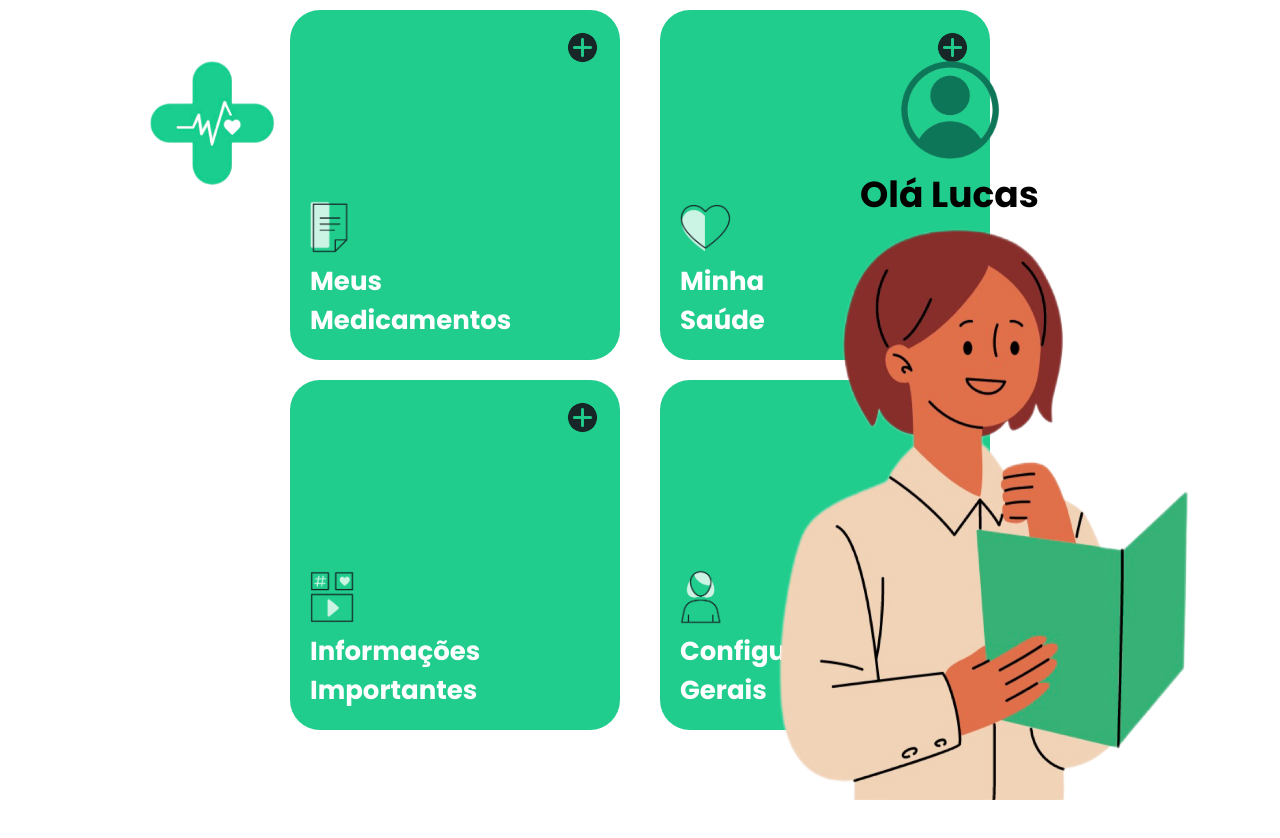
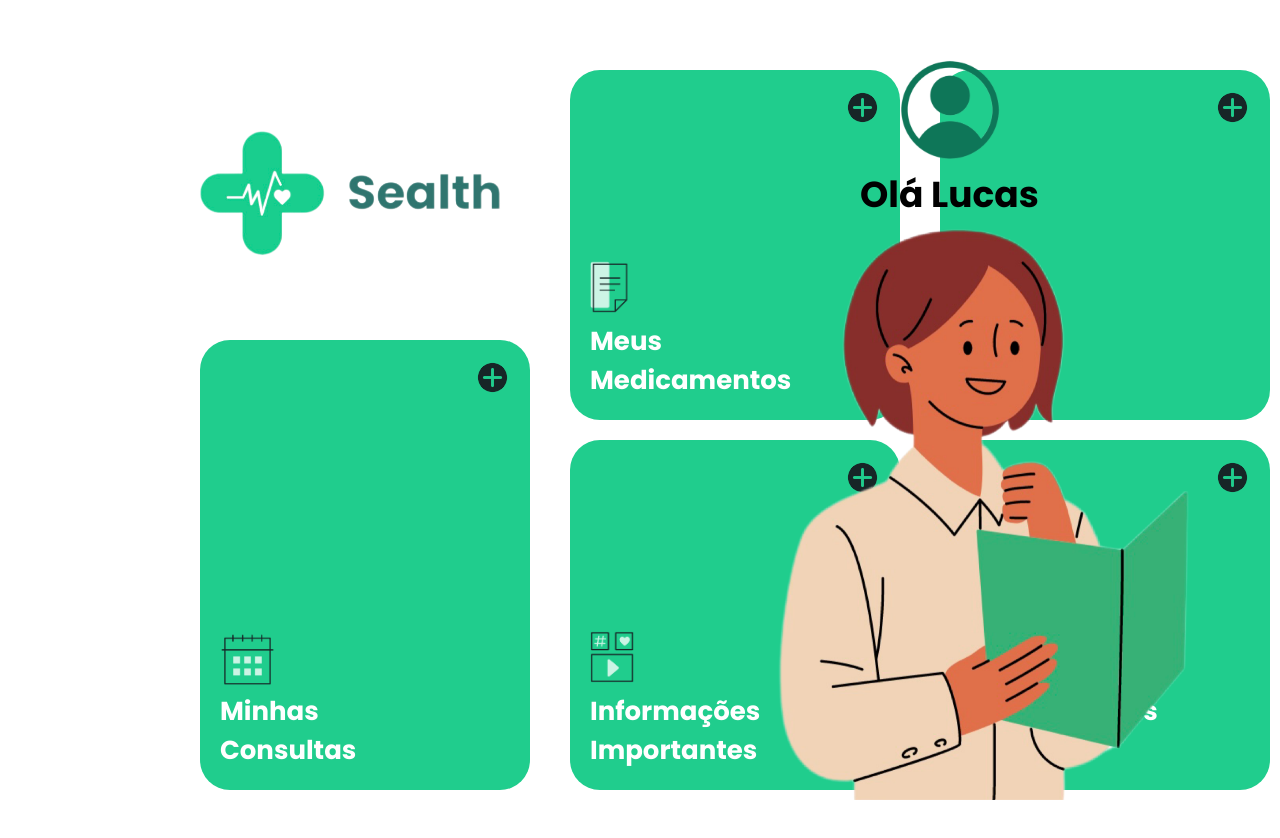
Before and after one commit to llucaschagass/Projeto-Sealth-Angular, an Angular app: page /home in a window 1280 px wide. Shown: the top 838 px of the page. Before the commit the page ends 800 px from the top, so only its background shows below. Built offline with nearby package versions, Linux system fonts and the light colour scheme.

Commit message:
feat: melhoramento do component home, adicionando o quinto modulo

```diff
--- a/src/app/pages/home/home.component.html
+++ b/src/app/pages/home/home.component.html
@@ -2,31 +2,40 @@
 
 <div class="container">
     <div class="row">
-        <div class="module">
-            <img class="icon" src="/assets/png/medicamentos-icon.png" alt="Medicamentos" />
-            <span class="line1">Meus</span>
-            <span class="line2">Medicamentos</span>
-            <img class="open-icon" src="/assets/png/open-icon.png" alt="Abrir" />
-        </div>
-        <div class="module">
-            <img class="icon" src="/assets/png/saude-icon.png" alt="Saúde" />
-            <span class="line1">Minha</span>
-            <span class="line2">Saúde</span>
-            <img class="open-icon" src="/assets/png/open-icon.png" alt="Abrir" />
+        <div class="module-extra"></div>
+        <div class="module-big">
+            <img class="icon" src="/assets/png/calendario-icon.png" alt="Logo">
+            <span class="line1">Minhas</span>
+            <span class="line2">Consultas</span>
+            <img class="open-icon" src="/assets/png/open-icon.png" alt="Abrir">
         </div>
     </div>
     <div class="row">
         <div class="module">
-            <img class="icon" src="/assets/png/avisos-icon.png" alt="Informações Importantes" />
+            <img class="icon" src="/assets/png/medicamentos-icon.png" alt="Medicamentos">
+            <span class="line1">Meus</span>
+            <span class="line2">Medicamentos</span>
+            <img class="open-icon" src="/assets/png/open-icon.png" alt="Abrir">
+        </div>
+        <div class="module">
+            <img class="icon" src="/assets/png/avisos-icon.png" alt="Informações Importantes">
             <span class="line1">Informações</span>
             <span class="line2">Importantes</span>
-            <img class="open-icon" src="/assets/png/open-icon.png" alt="Abrir" />
+            <img class="open-icon" src="/assets/png/open-icon.png" alt="Abrir">
+        </div>
+    </div>
+    <div class="row">
+        <div class="module">
+            <img class="icon" src="/assets/png/saude-icon.png" alt="Saúde">
+            <span class="line1">Minha</span>
+            <span class="line2">Saúde</span>
+            <img class="open-icon" src="/assets/png/open-icon.png" alt="Abrir">
         </div>
         <div class="module">
-            <img class="icon" src="/assets/png/config-icon.png" alt="Configurações Gerais" />
+            <img class="icon" src="/assets/png/config-icon.png" alt="Configurações Gerais">
             <span class="line1">Configurações</span>
             <span class="line2">Gerais</span>
-            <img class="open-icon" src="/assets/png/open-icon.png" alt="Abrir" />
+            <img class="open-icon" src="/assets/png/open-icon.png" alt="Abrir">
         </div>
     </div>
 </div>
--- a/src/app/pages/home/home.component.scss
+++ b/src/app/pages/home/home.component.scss
@@ -1,12 +1,15 @@
 @import "../../../styles/variables.scss";
 
+/* Estilos para a logo */
 .logo {
     position: absolute;
     width: 500px;
     height: auto;
-    left: 50px;
+    left: 100px;
+    margin-top: 70px;
 }
 
+/* Estilos para a ilustração da home */
 .home-ilustration {
     position: fixed;
     bottom: 0;
@@ -15,44 +18,57 @@
     height: auto;
 }
 
+/* Estilos para o container principal */
 .container {
     display: flex;
-    flex-direction: column;
-    justify-content: center;
+    flex-direction: row;
     align-items: center;
-    gap: 20px;
-    padding: 10px;
+    gap: 40px;
+    padding: 70px;
+    padding-left: 200px;
 }
 
+/* Estilos para as linhas de módulos */
 .row {
     display: flex;
-    gap: 40px;
+    flex-direction: column;
+    gap: 20px;
 }
 
+/* Estilos para os módulos */
 .module {
-    position: relative; /* Para permitir posicionamento absoluto dos ícones */
+    position: relative;
     width: 330px;
     height: 350px;
     background-color: $primary-color;
     border-radius: 30px;
     display: flex;
     flex-direction: column;
-    justify-content: flex-end; /* Alinha o texto ao final da div */
-    align-items: flex-start; /* Alinha o texto à esquerda */
+    justify-content: flex-end;
+    align-items: flex-start;
     font-size: 26px;
     color: white;
     font-family: "Poppins", sans-serif;
-    text-align: left; /* Alinha o texto à esquerda */
-    padding: 20px; /* Adiciona um padding interno */
+    text-align: left;
+    padding: 20px;
     font-weight: bold;
+    transition: transform 0.3s ease;
+    cursor: pointer;
+
+    &:hover {
+        transform: translateY(-5px);
+        box-shadow: 0 6px 6px 0 rgba(0, 0, 0, 0.5);
+    }
 }
 
+/* Estilos para os ícones dentro dos módulos */
 .module .icon {
     width: auto;
     height: 60px;
-    margin-bottom: 5px; /* Espaçamento entre o ícone e as linhas de texto */
+    margin-bottom: 5px;
 }
 
+/* Estilos para os ícones de abertura dentro dos módulos */
 .module .open-icon {
     width: 35px;
     height: auto;
@@ -61,6 +77,7 @@
     right: 20px;
 }
 
+/* Estilos para a overlay */
 .overlay {
     position: fixed;
     top: 20px;
@@ -70,12 +87,57 @@
     justify-content: flex-start;
 }
 
+/* Estilos para as imagens dentro da overlay */
 .overlay img {
     width: 180px;
     height: auto;
     margin-bottom: 5px;
 }
 
+/* Estilos para o texto dentro da overlay */
 .overlay h1 {
     font-size: 36px;
 }
+
+.module-extra {
+    display: hidden;
+    width: 330px;
+    height: 250px;
+}
+
+.module-big {
+    position: relative;
+    width: 330px;
+    height: 450px;
+    background-color: $primary-color;
+    border-radius: 30px;
+    display: flex;
+    flex-direction: column;
+    justify-content: flex-end;
+    align-items: flex-start;
+    font-size: 26px;
+    color: white;
+    font-family: "Poppins", sans-serif;
+    text-align: left;
+    padding: 20px;
+    font-weight: bold;
+
+    &:hover {
+        transform: translateY(-5px);
+        box-shadow: 0 6px 6px 0 rgba(0, 0, 0, 0.5);
+    }
+}
+
+.module-big .icon {
+    width: auto;
+    height: 55px;
+    margin-bottom: 5px;
+}
+
+.module-big .open-icon {
+    width: 35px;
+    height: auto;
+    position: absolute;
+    top: 20px;
+    right: 20px;
+}
```
Also changed, not shown: src/assets/png/calendario-icon.png (added).
